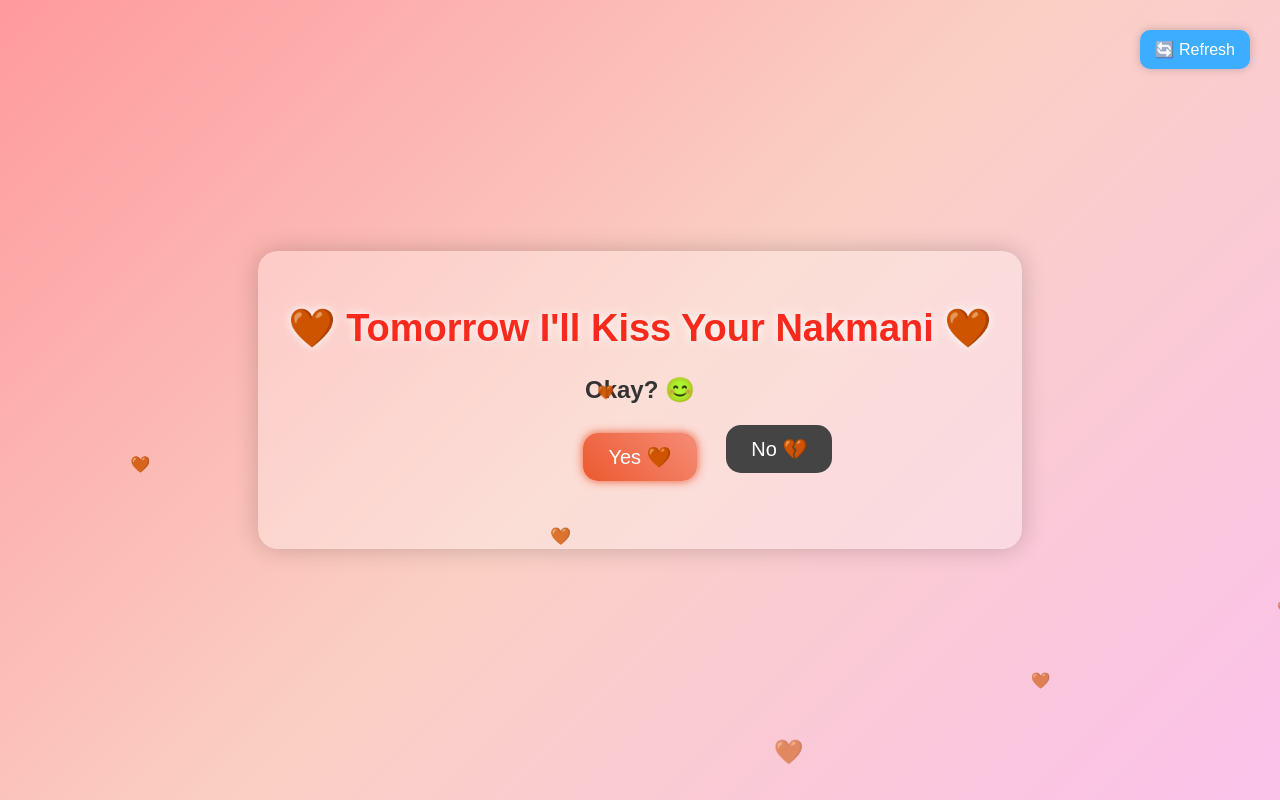
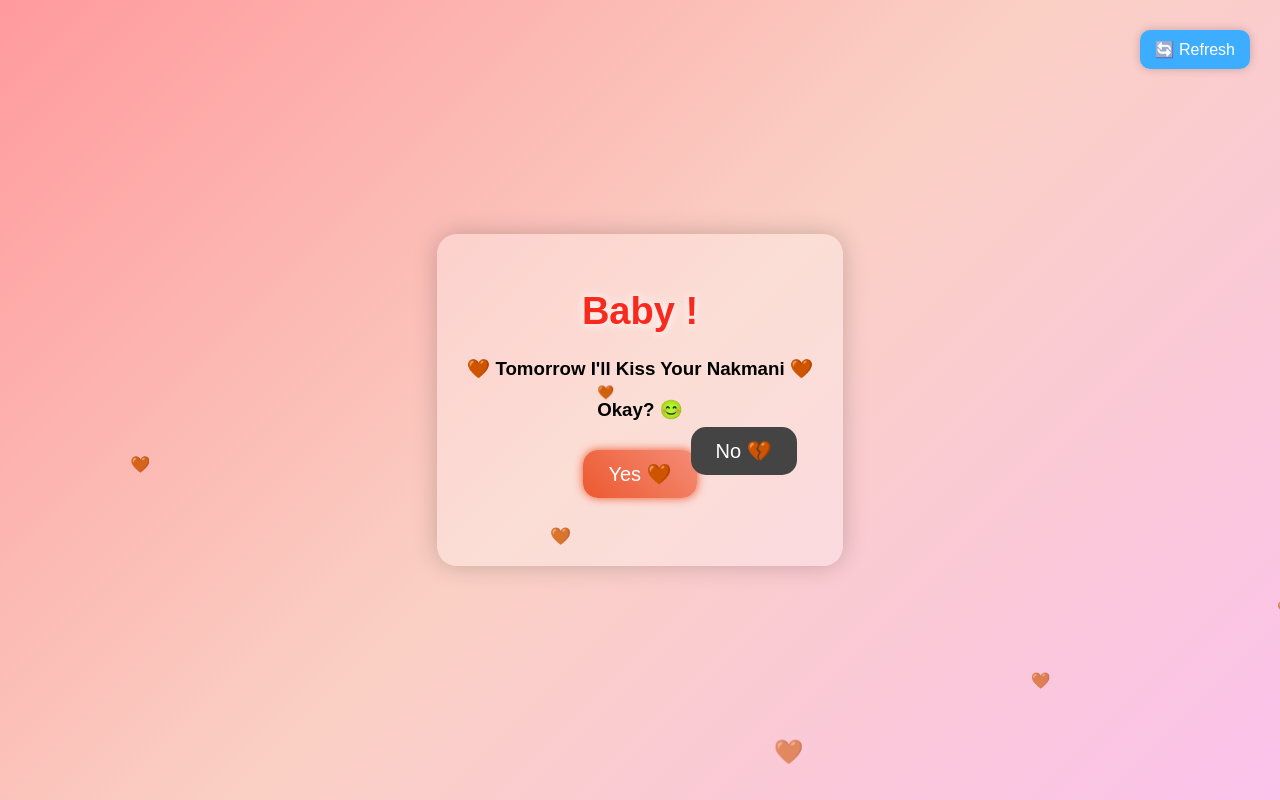
Before and after one commit to Nok-oh/Bam, a plain HTML site: page index.html in a window 1280 px wide. Shown: the top 800 px of the page. Drawn offline with Linux system fonts and the light colour scheme.

Commit message:
heading commit

```diff
--- a/index.html
+++ b/index.html
@@ -108,8 +108,9 @@
 <body>
 
 <div class="container">
-    <h1>❤️ Tomorrow I'll Kiss Your Nakmani ❤️</h1>
-    <h2>Okay? 😊</h2>
+    <h1> Baby !</h1>
+    <h3>❤️ Tomorrow I'll Kiss Your Nakmani ❤️</h3>
+    <h3>Okay? 😊</h3>
 
     <button id="yesBtn" onclick="showLove()">Yes ❤️</button>
     <button id="noBtn">No 💔</button>
```
